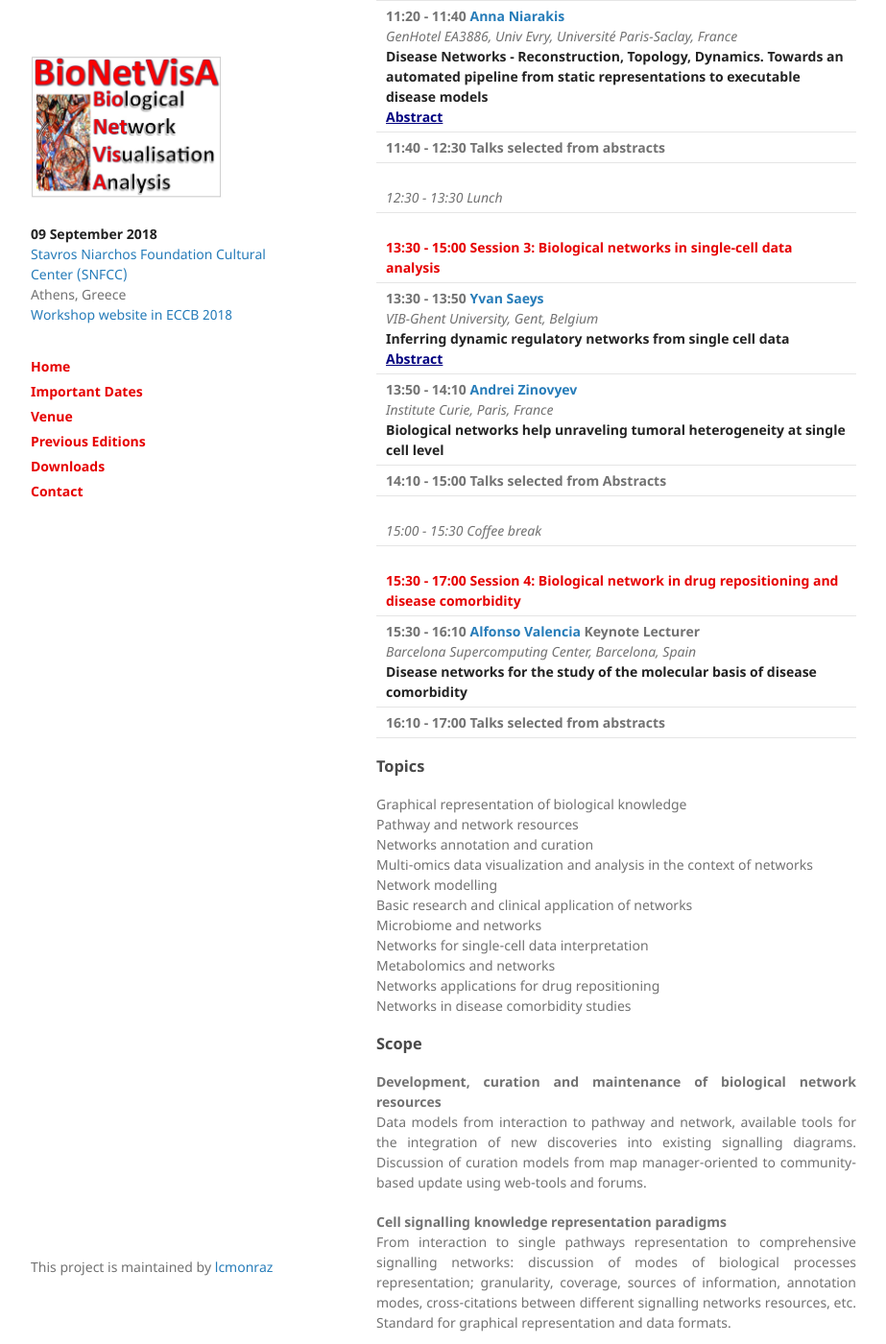
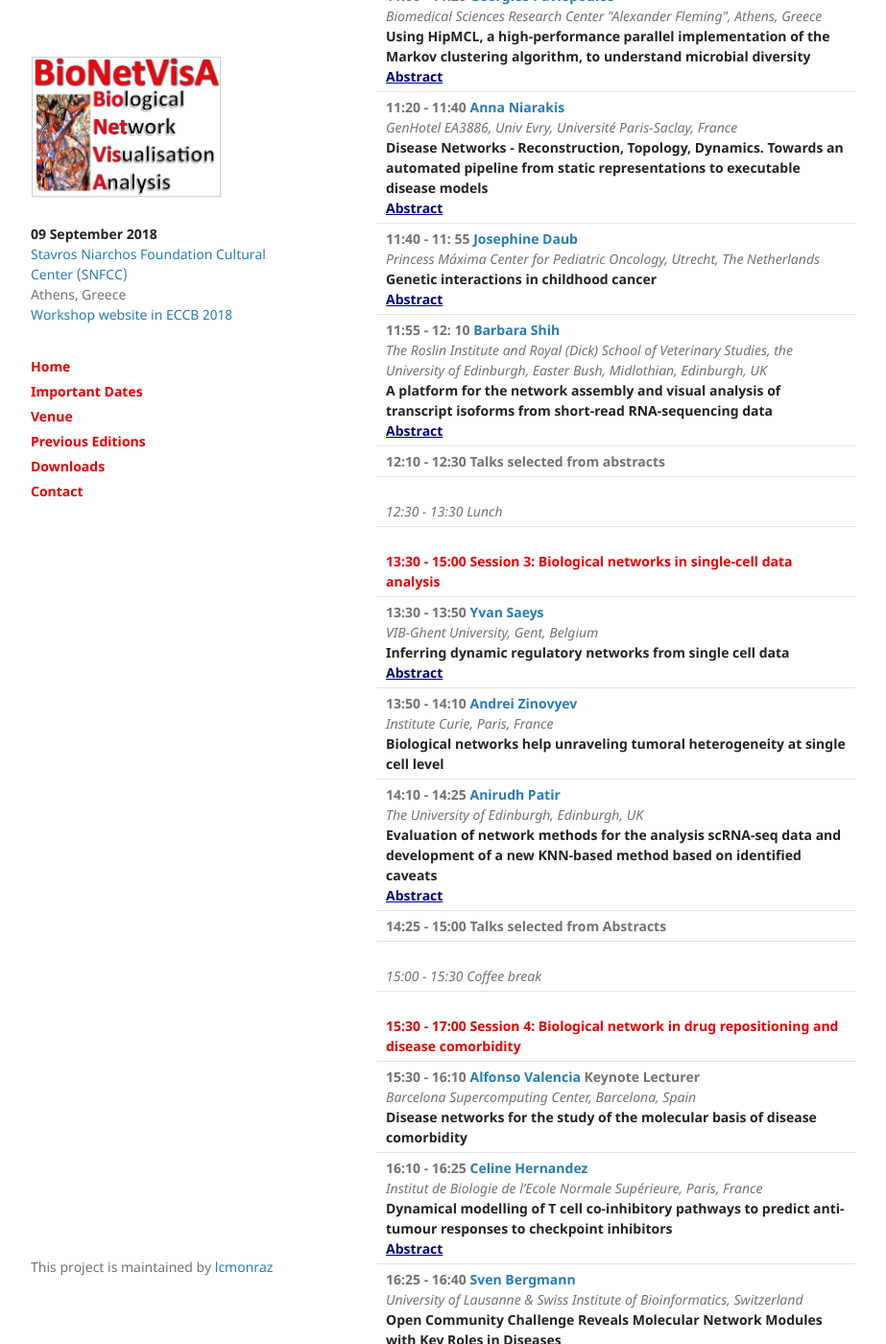
Before and after one commit to lcmonraz/Bionetvisa.github.io, a Jekyll site: the page built from index.md, in a window 1280 px wide and 1400 px high, scrolled down 1562 px. Shown: the whole window at 96% size, without its empty margins (178-1101 px from the left). Built offline with Jekyll 4.4.1, drawn with Linux system fonts in a browser that asks for light colours; some of the changed text lies outside the part shown.

Commit message:
Update index.md

```diff
--- a/index.md
+++ b/index.md
@@ -37,7 +37,11 @@ layout: default
 <i>Fundación Progreso y Salud, Seville, Spain</i><br />
 <strong>Navigating through disease maps</strong><br />
 <a href="/Abstracts/Bionetvisa2018/Joaquin_Dopazo_BioNetVisA2018.pdf"><b><font color="Navy"><span style="text-decoration: underline;">Abstract</span></font></b></a></td></tr>
-<tr><td><b>09:55 - 10:30 Talks selected from abstracts</b></td></tr>
+<tr><td><b>09:55 - 10:10 <a href="https://www.ebi.ac.uk/about/people/antonio-fabregat-mundo">Antonio Fabregat</a></b><br />
+<i>EMBL-EBI, Hinxton, UK</i><br />
+<strong>The Reactome Pathway Knowledgebase</strong><br />
+<a href="/Abstracts/Bionetvisa2018/Antonio_Fabregat_BioNetVisA2018.pdf"><b><font color="Navy"><span style="text-decoration: underline;">Abstract</span></font></b></a></td></tr>
+<tr><td><b>10:10 - 10:30 Talks selected from abstracts</b></td></tr>
 </table>
 
 <table>
@@ -54,7 +58,15 @@ layout: default
 <i>GenHotel EA3886, Univ Evry, Université Paris-Saclay, France</i><br />
 <strong>Disease Networks - Reconstruction, Topology, Dynamics. Towards an automated pipeline from static representations to executable disease models</strong><br />
 <a href="/Abstracts/Bionetvisa2018/Anna_Niarakis_BioNetVisA2018.pdf"><b><font color="Navy"><span style="text-decoration: underline;">Abstract</span></font></b></a></td></tr>
-<tr><td><b>11:40 - 12:30 Talks selected from abstracts</b><br /></td></tr>
+<tr><td><b>11:40 - 11: 55 <a href="https://www.researchgate.net/profile/Josephine_Daub">Josephine Daub</a></b><br />
+<i>Princess Máxima Center for Pediatric Oncology, Utrecht, The Netherlands</i><br />
+<strong>Genetic interactions in childhood cancer</strong><br />
+<a href="/Abstracts/Bionetvisa2018/Josephine_Daub_BioNetVisA2018.pdf"><b><font color="Navy"><span style="text-decoration: underline;">Abstract</span></font></b></a></td></tr>
+<tr><td><b>11:55 - 12: 10 <a href="https://www.research.ed.ac.uk/portal/en/persons/barbara-shih(0a863546-b83e-4884-90cc-4d796da614d4).html">Barbara Shih</a></b><br />
+<i>The Roslin Institute and Royal (Dick) School of Veterinary Studies, the University of Edinburgh, Easter Bush, Midlothian, Edinburgh, UK</i><br />
+<strong>A platform for the network assembly and visual analysis of transcript isoforms from short-read RNA-sequencing data</strong><br />
+<a href="/Abstracts/Bionetvisa2018/Barbara_Shih_BioNetVisA2018.pdf"><b><font color="Navy"><span style="text-decoration: underline;">Abstract</span></font></b></a></td></tr>
+<tr><td><b>12:10 - 12:30 Talks selected from abstracts</b></td></tr>
 </table>
 
 <table>
@@ -70,7 +82,11 @@ layout: default
 <tr><td><b>13:50 - 14:10 <a href="https://sysbio.curie.fr/people.html">Andrei Zinovyev</a></b><br />
 <i>Institute Curie, Paris, France</i><br />
 <strong>Biological networks help unraveling tumoral heterogeneity at single cell level</strong><br /></td></tr>
-<tr><td><b>14:10 - 15:00 Talks selected from Abstracts</b></td></tr>
+<tr><td><b>14:10 - 14:25 <a href="https://www.researchgate.net/profile/Anirudh_Patir3">Anirudh Patir</a></b><br />
+<i>The University of Edinburgh, Edinburgh, UK</i><br />
+<strong>Evaluation of network methods for the analysis scRNA-seq data and development of a new KNN-based method based on identified caveats</strong><br />
+<a href="/Abstracts/Bionetvisa2018/Anirudh_Patir_BioNetVisA2018.pdf"><b><font color="Navy"><span style="text-decoration: underline;">Abstract</span></font></b></a></td></tr>
+<tr><td><b>14:25 - 15:00 Talks selected from Abstracts</b></td></tr>
 </table>
 
 <table>
@@ -82,7 +98,15 @@ layout: default
 <tr><td><b>15:30 - 16:10 <a href="https://www.bsc.es/valencia-alfonso">Alfonso Valencia</a> Keynote Lecturer</b><br />
 <i>Barcelona Supercomputing Center, Barcelona, Spain</i><br />
 <strong>Disease networks for the study of the molecular basis of disease comorbidity</strong></td></tr>
-<tr><td><b>16:10 - 17:00 Talks selected from abstracts</b></td></tr>
+<tr><td><b>16:10 - 16:25 <a href="http://www.ibens.ens.fr/spip.php?article95">Celine Hernandez</a></b><br />
+<i>Institut de Biologie de l’Ecole Normale Supérieure, Paris, France</i><br />
+<strong>Dynamical modelling of T cell co-inhibitory pathways to predict anti-tumour responses to checkpoint inhibitors</strong><br />
+<a href="/Abstracts/Bionetvisa2018/Celine_Hernandez_BioNetVisA2018.pdf"><b><font color="Navy"><span style="text-decoration: underline;">Abstract</span></font></b></a></td></tr>
+<tr><td><b>16:25 - 16:40 <a href="https://www2.unil.ch/cbg/index.php?title=Sven_Bergmann">Sven Bergmann</a></b><br />
+<i>University of Lausanne & Swiss Institute of Bioinformatics, Switzerland</i><br />
+<strong>Open Community Challenge Reveals Molecular Network Modules with Key Roles in Diseases</strong><br />
+<a href="/Abstracts/Bionetvisa2018/Sven_Bergmann_BioNetVisA2018.pdf"><b><font color="Navy"><span style="text-decoration: underline;">Abstract</span></font></b></a></td></tr>
+<tr><td><b>16:40 - 17:00 Round table discussion</b></td></tr>
 </table>
 
 ### Topics
```
